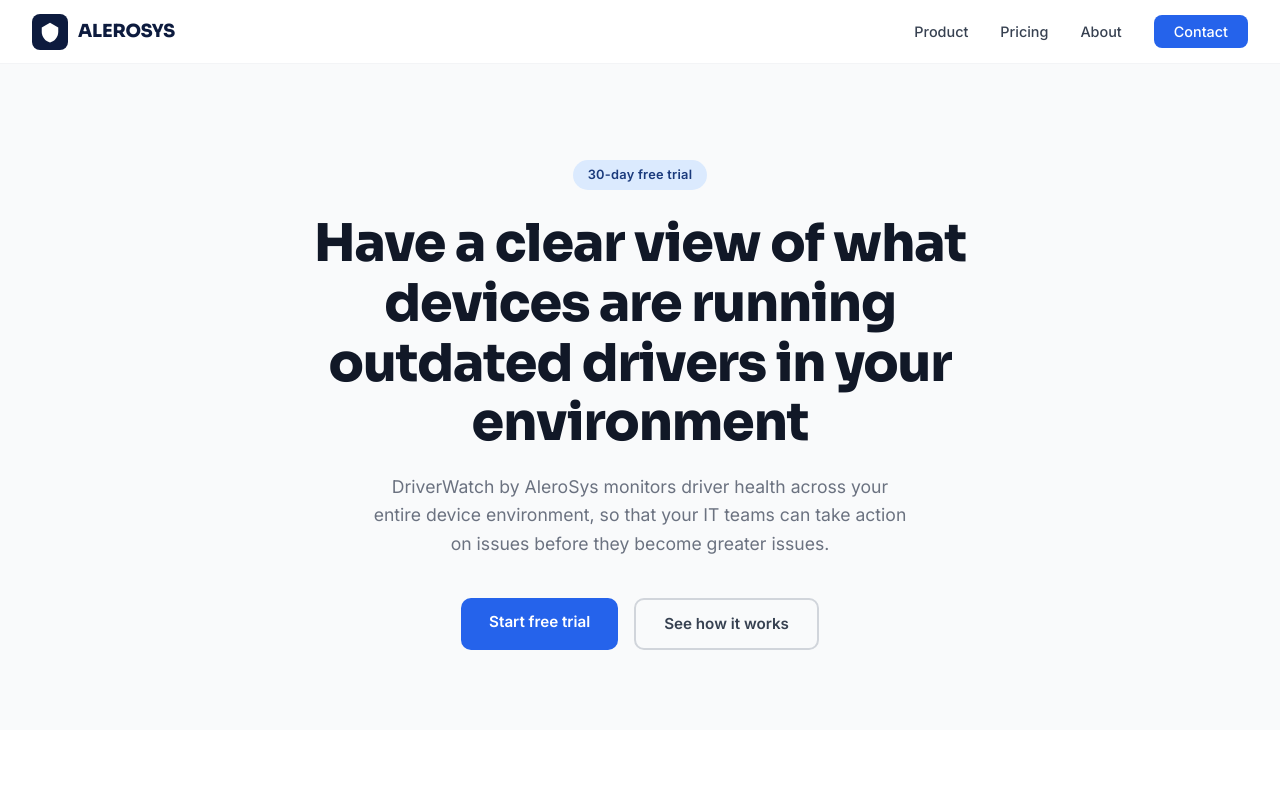
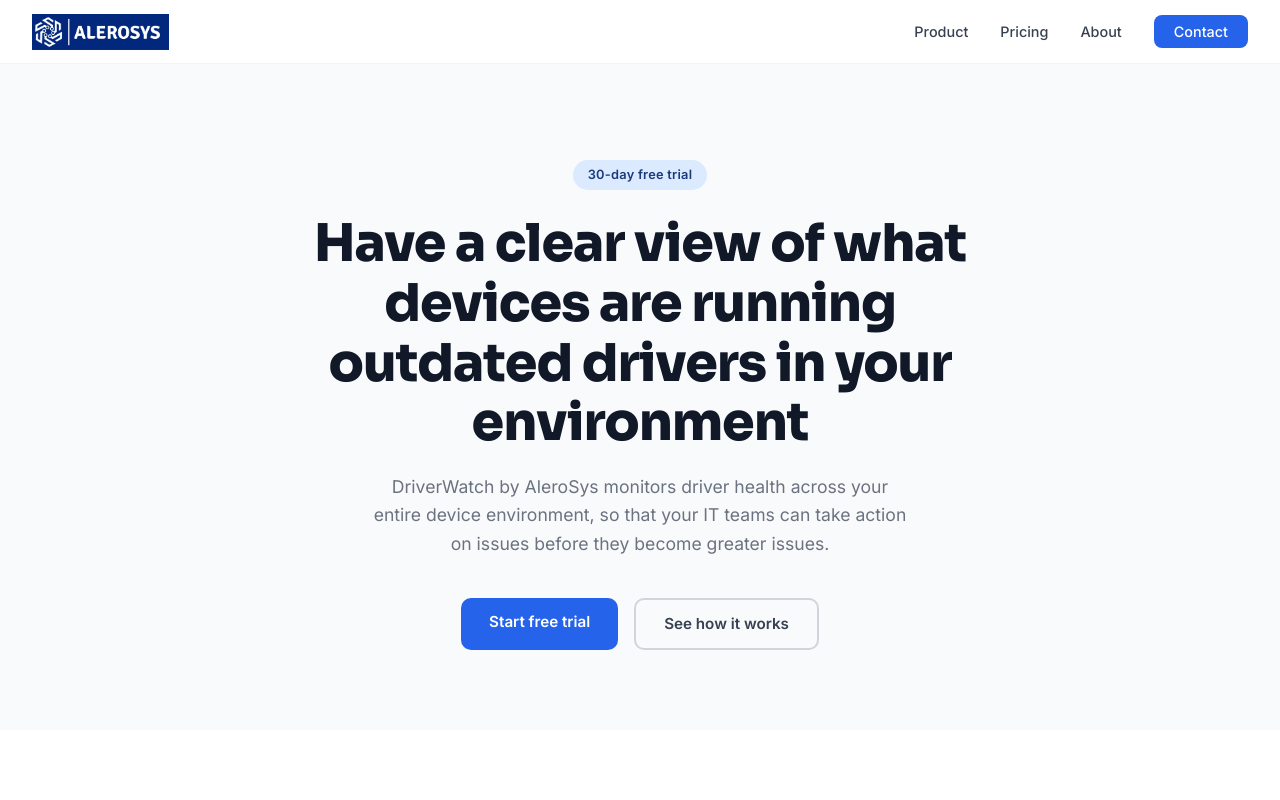
Before and after one commit to driveragentpackager/alerosys-website, a plain HTML site: page index.html in a window 1280 px wide. Shown: the top 800 px of the page. Drawn offline with Linux system fonts and the light colour scheme.

Commit message:
Add real AleroSys logo

```diff
--- a/index.html
+++ b/index.html
@@ -526,12 +526,7 @@
   <!-- NAV -->
   <nav>
     <a href="#" class="nav-logo">
-      <div class="nav-logo-icon">
-        <svg viewBox="0 0 24 24" xmlns="http://www.w3.org/2000/svg">
-          <path d="M12 2L3 7v5c0 5.25 3.75 10.15 9 11.35C17.25 22.15 21 17.25 21 12V7L12 2z"/>
-        </svg>
-      </div>
-      <span class="nav-logo-text">ALEROSYS</span>
+      <img src="logo.png" alt="AleroSys" style="height: 36px; width: auto;" />
     </a>
     <ul class="nav-links">
       <li><a href="#features">Product</a></li>
```
Also changed, not shown: logo.png (added).
